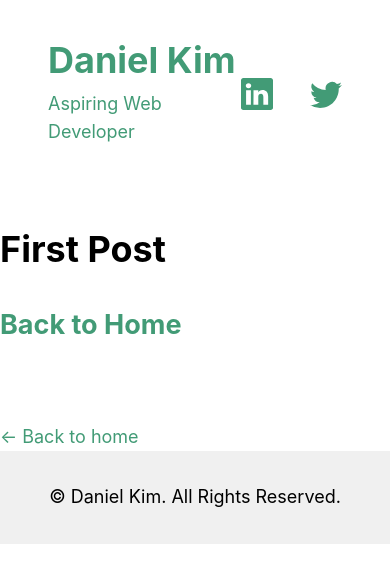
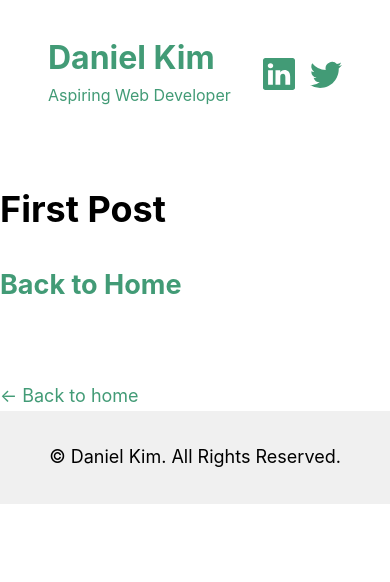
Before and after one commit to dandanmania/portfolio, a Next.js app: page /project/first-post in a window 390 px wide. Shown: the top 582 px of the page. Built offline with nearby package versions, Linux system fonts and the light colour scheme.

Commit message:
Add navbar styling

```diff
--- a/components/navbar.js
+++ b/components/navbar.js
@@ -1,15 +1,14 @@
-import Image from "next/image";
 import Link from "next/link";
 import userData from "../constants/data";
-
+import styles from "./navbar.module.css"
 
 export default function Navbar() {
     return (
-            <div style={{display: 'flex', flex: 'column', alignItems: 'center', padding: '32px 48px'}}>
+            <div className={styles.navbar}>
                 <Link href="/">
                     <a>
-                        <h1 style={{marginTop: 0, marginBottom: 0}}>{userData.name}</h1>
-                        <p style={{marginTop: 0}}>{userData.designation}</p>
+                        <h1 className={styles.name}>{userData.name}</h1>
+                        <p className={styles.designation}>{userData.designation}</p>
                     </a>
                 </Link>
                 <span style={{flex: '1 1 auto'}}></span>
@@ -21,12 +20,13 @@ export default function Navbar() {
                         height="32"
                         fill="currentColor"
                         viewBox="0 0 16 16"
+                        className={styles.svg}
                     >
                     <path d="M0 1.146C0 .513.526 0 1.175 0h13.65C15.474 0 16 .513 16 1.146v13.708c0 .633-.526 1.146-1.175 1.146H1.175C.526 16 0 15.487 0 14.854V1.146zm4.943 12.248V6.169H2.542v7.225h2.401zm-1.2-8.212c.837 0 1.358-.554 1.358-1.248-.015-.709-.52-1.248-1.342-1.248-.822 0-1.359.54-1.359 1.248 0 .694.521 1.248 1.327 1.248h.016zm4.908 8.212V9.359c0-.216.016-.432.08-.586.173-.431.568-.878 1.232-.878.869 0 1.216.662 1.216 1.634v3.865h2.401V9.25c0-2.22-1.184-3.252-2.764-3.252-1.274 0-1.845.7-2.165 1.193v.025h-.016a5.54 5.54 0 0 1 .016-.025V6.169h-2.4c.03.678 0 7.225 0 7.225h2.4z" />
                     </svg>
                     </a>
                 </Link>
-                <span style={{width: '40px'}}></span>
+                <span className={styles.svgSplitter}></span>
                 <Link href="https://twitter.com/kimosterferson">
                     <a target="_blank">
                     <svg
--- /dev/null
+++ b/components/navbar.module.css
@@ -0,0 +1,33 @@
+.navbar{
+    display: flex;
+    flex: column;
+    align-items: center;
+    padding: 32px 48px;
+}
+
+.name {
+    margin-top: 0;
+    margin-bottom: 0;
+}
+
+.designation {
+    margin-top: 0;
+}
+
+.svgSplitter {
+    width: 40px;
+}
+
+@media all and (max-width: 1100px) {
+    .name {
+        font-size: xx-large;
+    }
+
+    .designation {
+        font-size: medium;
+    }
+
+    .svgSplitter {
+        width: 15px;
+    }
+}
```
